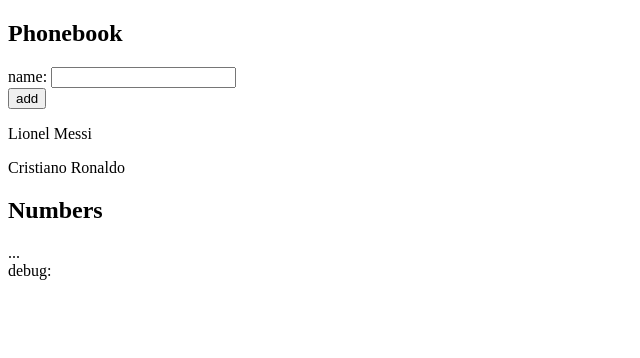
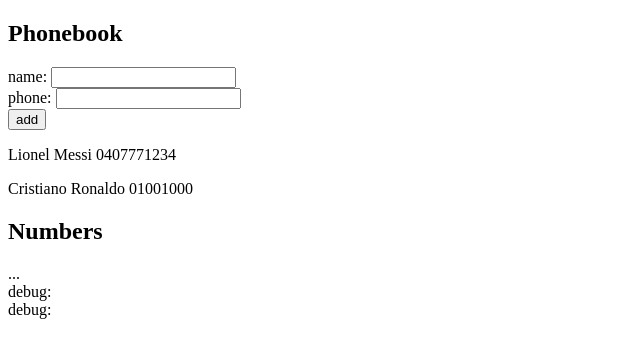
Before and after one commit to VilleP16/puhelinluettelo, a React (Create React App) app: page / in a window 1280 px wide. Shown: the top 358 px of the page, without its empty margins (0-640 px from the left). Built offline with nearby package versions, Linux system fonts and the light colour scheme.

Commit message:
2.8 lisätty puh nron lisäys

```diff
--- a/src/App.js
+++ b/src/App.js
@@ -2,28 +2,32 @@
 
 const App = () => {
   const [persons, setPersons] = useState([
-    { name: 'Lionel Messi' },
-    { name: 'Cristiano Ronaldo' }
+    { name: 'Lionel Messi', phone: '0407771234' },
+    { name: 'Cristiano Ronaldo', phone : '01001000' }
   ])
   const [newName, setNewName] = useState('')
+  const [newPhone, setNewPhone] = useState('')
 
   const handleInputChange = (event) => {
     setNewName(event.target.value)
+  }
+  const handlePhoneInputChange = (event) =>{
+    setNewPhone(event.target.value)
   }
   const addContact = (event) => {
     event.preventDefault()
 
     if (tarkistaOnkoNimiListalla()) {
       alert(`Henkilö ${newName} on jo listalla!`)
-      setNewName('')
-
     } else {
       console.log('ei  ollut listalla')
       const personObject = {
-        name: newName
+        name: newName,
+        phone: newPhone
       }
       setPersons(persons.concat(personObject))
       setNewName('')
+      setNewPhone('')
     }
   }
   const tarkistaOnkoNimiListalla = () => {
@@ -45,6 +49,9 @@
           name: <input value={newName} onChange={handleInputChange} />
         </div>
         <div>
+          phone: <input value={newPhone} onChange={handlePhoneInputChange} />
+        </div>
+        <div>
           <button type="submit">add</button>
         </div>
       </form>
@@ -52,6 +59,7 @@
       <h2>Numbers</h2>
       ...
       <div>debug: {newName}</div>
+      <div>debug: {newPhone}</div>
 
     </div>
   )
@@ -62,14 +70,14 @@
   return (
     <div>
       {persons.map((person) => {
-        return <Person name={person.name} key={person.name} />
+        return <Person name={person.name} phone = {person.phone} key={person.name} />
       })}
     </div>
   )
 }
 const Person = (props) => {
   return (
-    <p>{props.name}</p>
+    <p>{props.name} {props.phone}</p>
   )
 }
 
```
